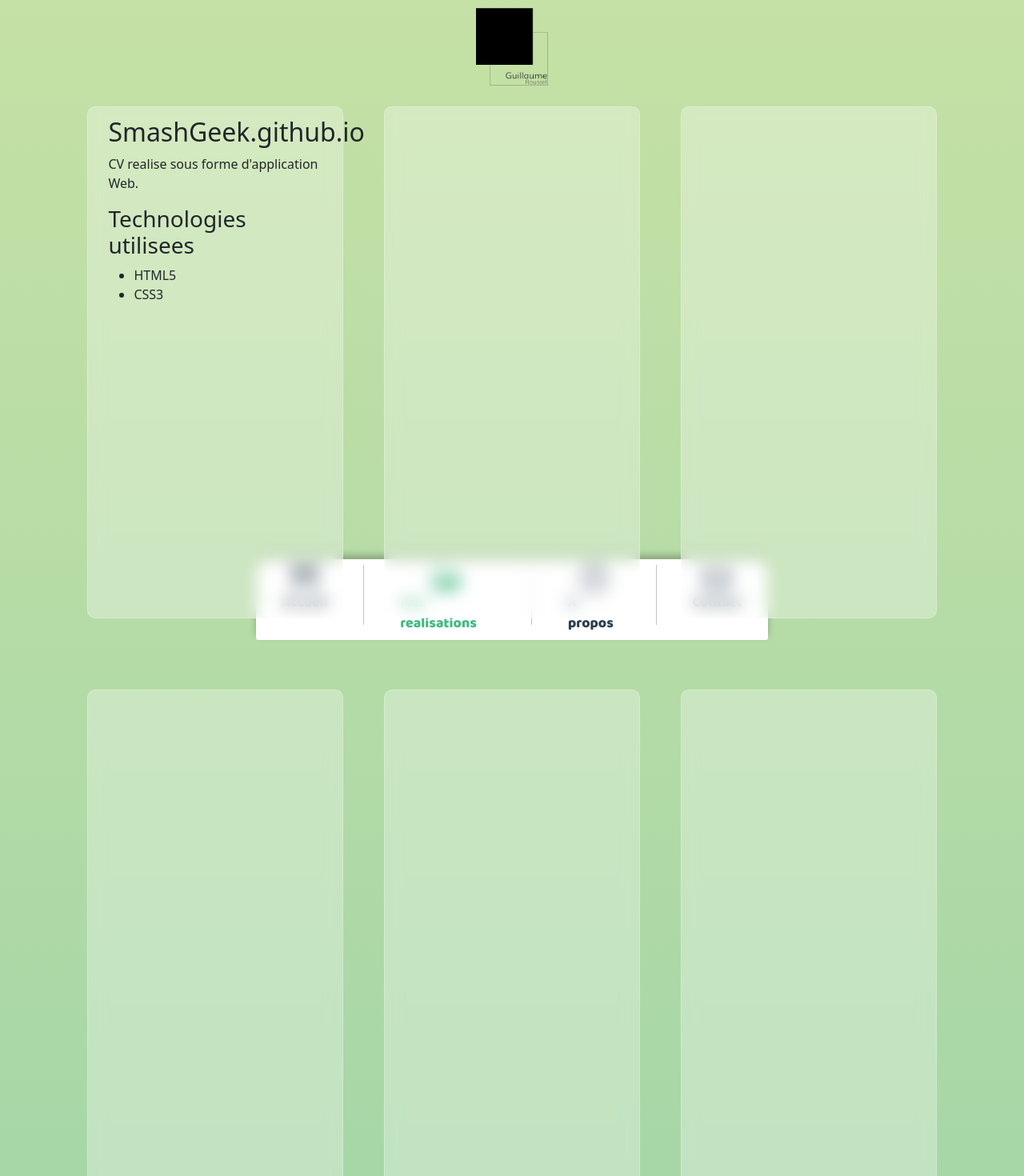
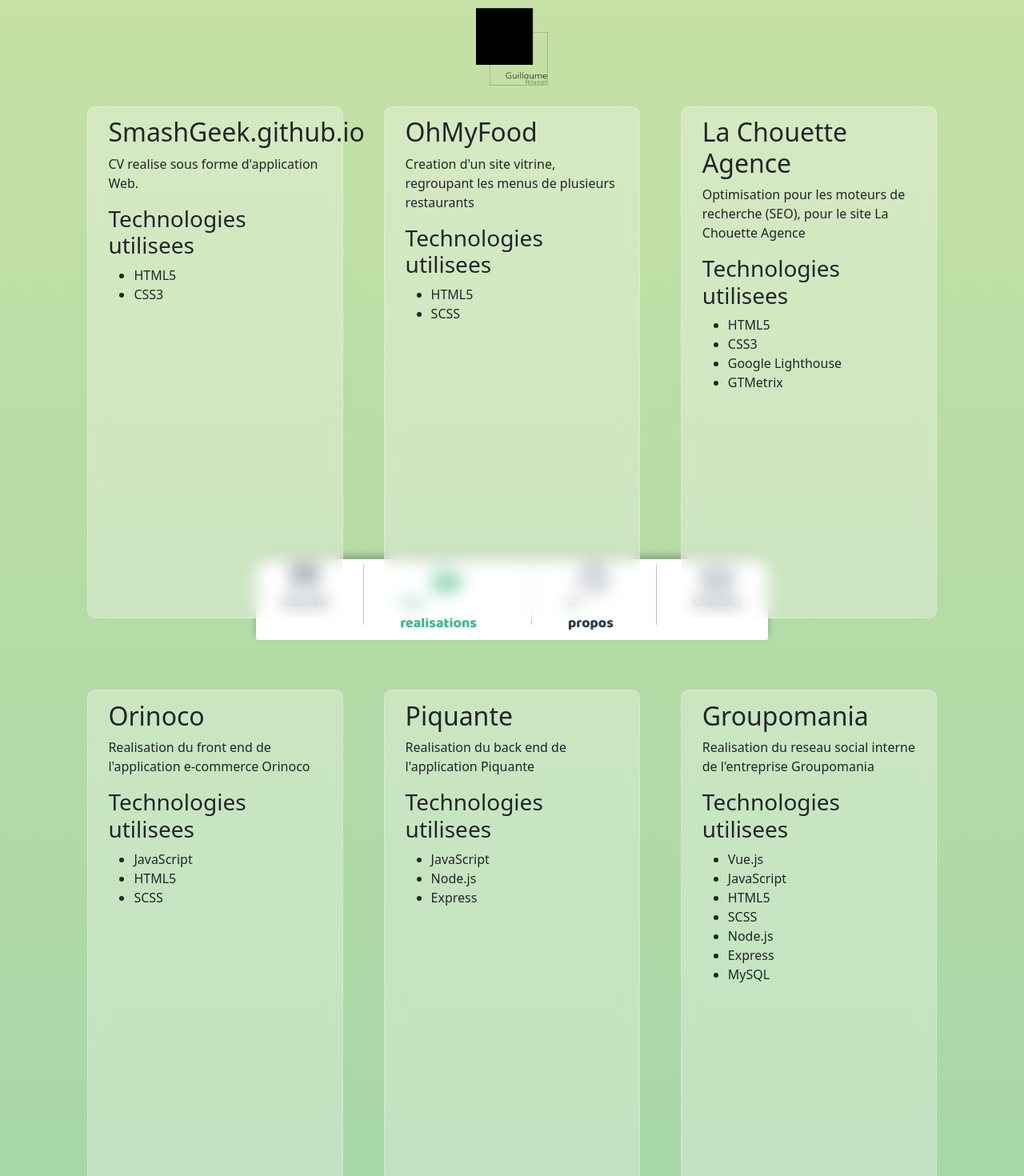
Before and after one commit to SmashGeek/guillaumeroussel, a Vue app: page /#/portfolio in a window 1280 px wide. Shown: the top 1470 px of the page at 80% size. Built offline with nearby package versions, Linux system fonts and the light colour scheme.

Commit message:
Update Portfolio.vue

```diff
--- a/src/views/Portfolio.vue
+++ b/src/views/Portfolio.vue
@@ -12,17 +12,67 @@
     </div>
     </div>
   <div class="card-project">
-    <div class="project-description"></div>
+    <div class="project-description">
+      <h2>OhMyFood</h2>
+      <p>Creation d'un site vitrine, regroupant les menus de plusieurs restaurants</p>
+      <h3>Technologies utilisees</h3>
+    <ul>
+      <li>HTML5</li>
+      <li>SCSS</li>
+    </ul>
+    </div>
     </div>
   <div class="card-project">
-    <div class="project-description"></div>
+    <div class="project-description">
+      <h2>La Chouette Agence</h2>
+      <p>Optimisation pour les moteurs de recherche (SEO), pour le site La Chouette Agence</p>
+      <h3>Technologies utilisees</h3>
+      <ul>
+        <li>HTML5</li>
+        <li>CSS3</li>
+        <li>Google Lighthouse</li>
+        <li>GTMetrix</li>
+      </ul>
+    </div>
     </div>
   <div class="card-project">
-    <div class="project-description"></div></div>
-  <div class="card-project"><div class="project-description"></div>
+    <div class="project-description">
+      <h2>Orinoco</h2>
+      <p>Realisation du front end de l'application e-commerce Orinoco</p>
+      <h3>Technologies utilisees</h3>
+      <ul>
+        <li>JavaScript</li>
+        <li>HTML5</li>
+        <li>SCSS</li>
+      </ul>
+    </div>
+    </div>
+  <div class="card-project">
+    <div class="project-description">
+      <h2>Piquante</h2>
+      <p>Realisation du back end de l'application Piquante</p>
+      <h3>Technologies utilisees</h3>
+      <ul>
+        <li>JavaScript</li>
+        <li>Node.js</li>
+        <li>Express</li>
+      </ul>
+    </div>
   </div>
   <div class="card-project">
     <div class="project-description"></div>
+    <h2>Groupomania</h2>
+    <p>Realisation du reseau social interne de l'entreprise Groupomania</p>
+    <h3>Technologies utilisees</h3>
+    <ul>
+      <li>Vue.js</li>
+      <li>JavaScript</li>
+      <li>HTML5</li>
+      <li>SCSS</li>
+      <li>Node.js</li>
+      <li>Express</li>
+      <li>MySQL</li>
+    </ul>
     </div>
   </div>
 </template>
```
